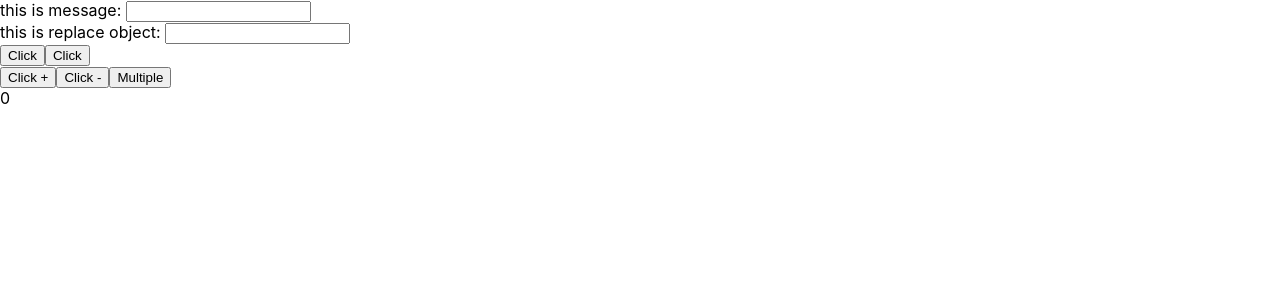
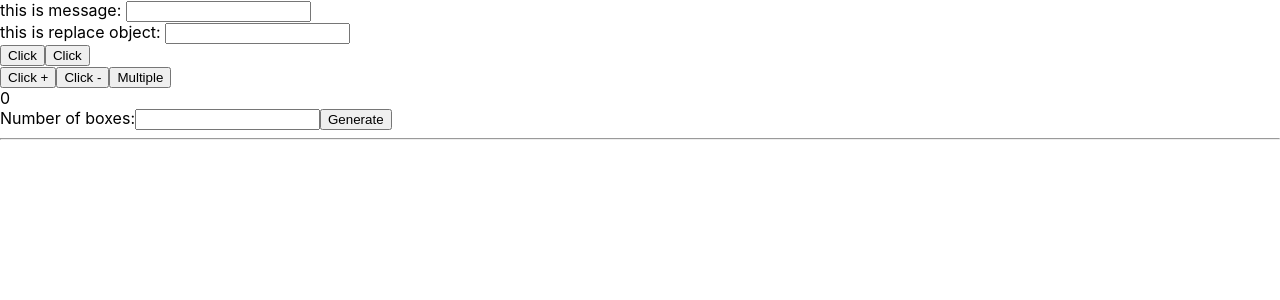
Before and after one commit to manhhungit-37/react-ol-learning, a React (Create React App) app: page / in a window 1280 px wide. Shown: the top 300 px of the page. Built offline with nearby package versions, Linux system fonts and the light colour scheme.

Commit message:
generate boxes

```diff
--- /dev/null
+++ b/src/App.css
@@ -0,0 +1,10 @@
+.gray {
+  background-color: gray;
+  color: #fff;
+  display: inline-block;
+  width: 100px;
+  height: 100px;
+  margin: 20px;
+  text-align: center;
+  line-height: 100px;
+}
--- a/src/App.js
+++ b/src/App.js
@@ -1,6 +1,8 @@
 import { useState } from 'react';
 import Click from './components/Click';
 import Comment from './components/Comment';
+import GenerateBoxes from './components/GenerateBoxes';
+import "./App.css"
 
 function App() {
   const [messages, setMessages] = useState({ // memoryA
@@ -43,6 +45,8 @@ function App() {
       <Click />
 
       <Comment />
+
+      <GenerateBoxes />
     </div>
   );
 }
--- a/src/components/Comment.js
+++ b/src/components/Comment.js
@@ -5,7 +5,10 @@ export default function Comment() {
   const [counter, setCounter] = useState(0);
 
   function plus() {
-    setCounter(prevState => prevState + 1);
+    setCounter(prevState => {
+      console.log(prevState);
+      return prevState + 1;
+    });
   }
 
   function increment() {
--- /dev/null
+++ b/src/components/GenerateBoxes.js
@@ -0,0 +1,30 @@
+import { useRef, useState } from "react"
+
+export default function GenerateBoxes() {
+  const input = useRef(null);
+  const [boxes, setBoxes] = useState([]);
+
+  function handleClick() {
+    const inputValue = Number(input.current.value);
+    if (inputValue > 0 && inputValue < 128) {
+      setBoxes(new Array(inputValue).fill());
+    }
+    else {
+      alert("0 < Number of Boxes < 128");
+    }
+  }
+
+  console.log(boxes);
+
+  return (
+    <div>
+      <label>Number of boxes:</label>
+      <input type="text" ref={input} />
+      <input type="button" value="Generate" onClick={handleClick} />
+      <hr />
+      {boxes.length > 0 && boxes.map((_, boxIndex) => (
+        <div key={boxIndex} className="gray">Box #{boxIndex+1}</div>
+      ))}
+    </div>
+  )
+}
```
Also changed, not shown: 1 other file (tests, documents, lock files or other folders).
